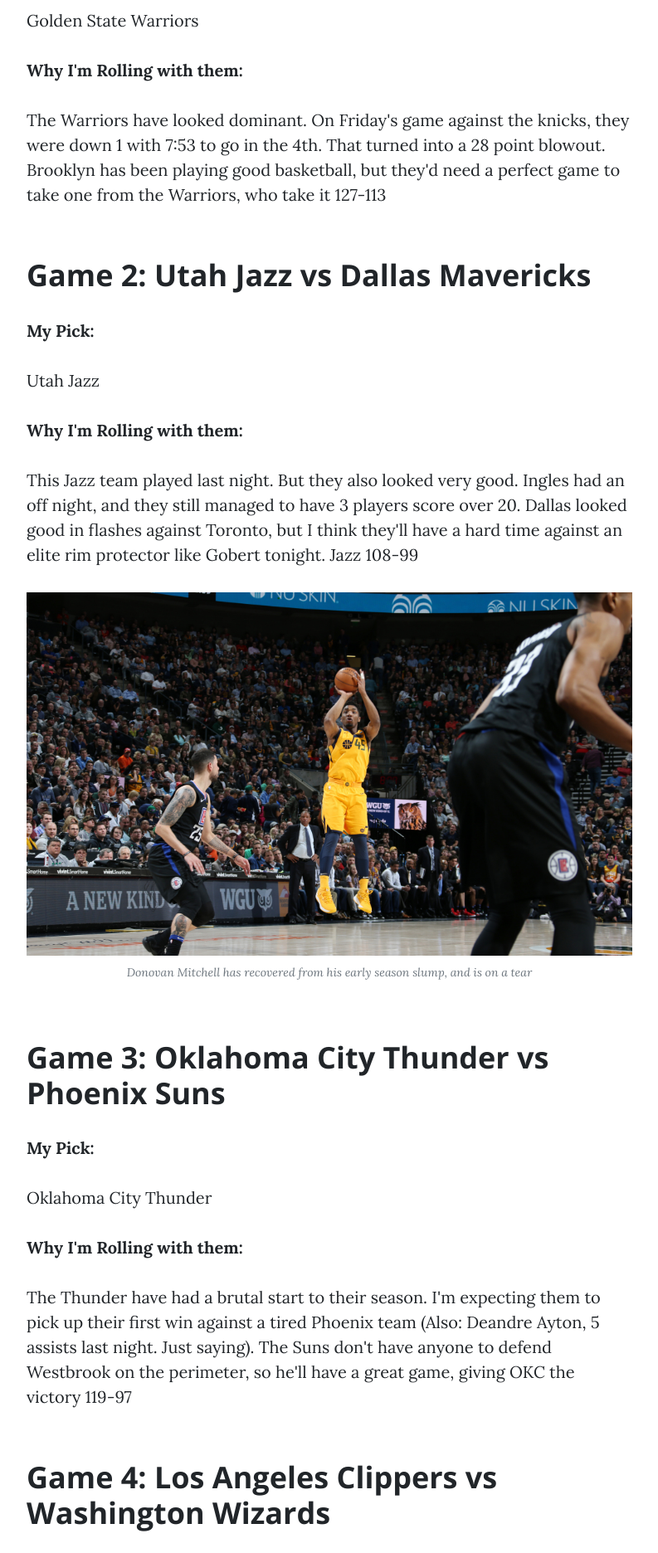
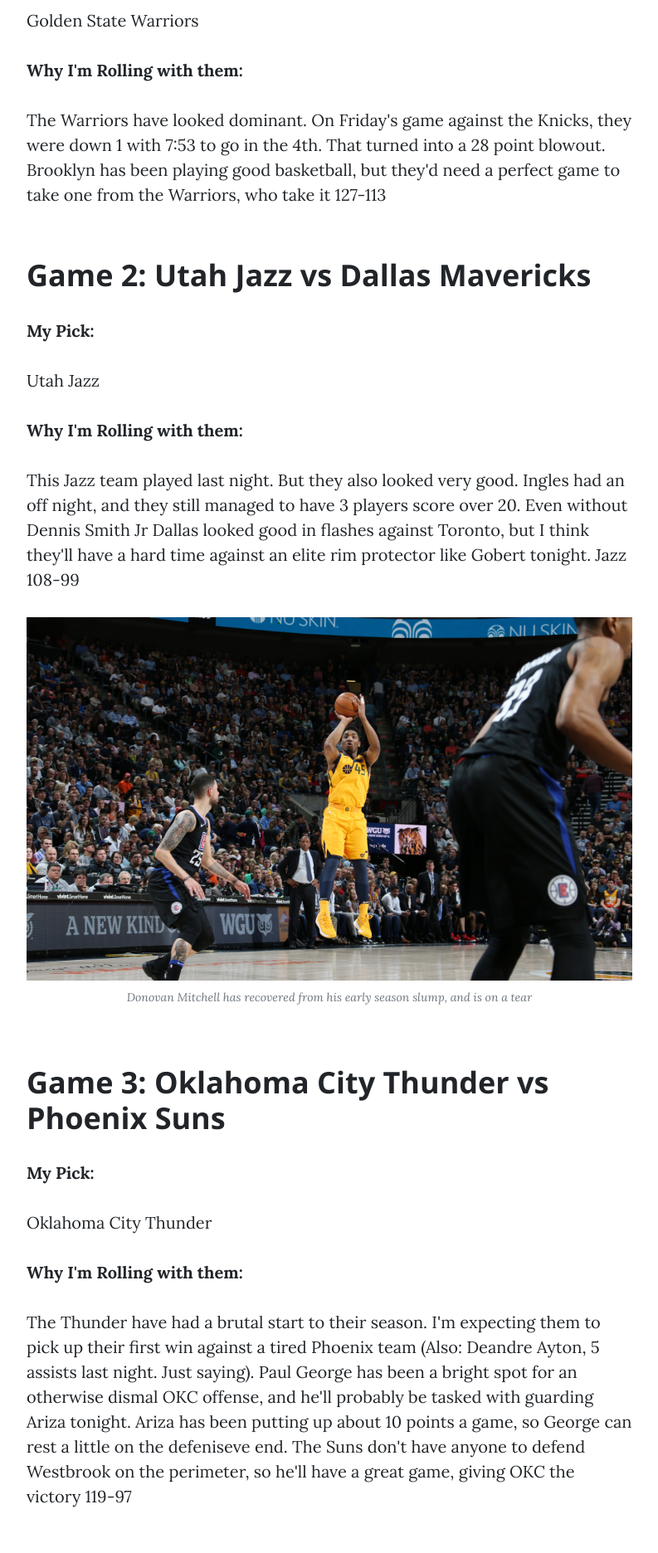
Before and after one commit to SamWorrod/SamWorrod.github.io, a website: page oct28post.html in a window 1280 px wide. Shown: the part 920-2792 px from the top of the page at 83% size, without its empty margins (243-1036 px from the left). Drawn offline with nearby package versions, Linux system fonts and the light colour scheme.

Commit message:
Fixed Wording and added more to some explanations

```diff
--- a/oct28post.html
+++ b/oct28post.html
@@ -75,21 +75,21 @@
 
             <h2 class="section-heading">Game 1: Golden State Warriors vs Brooklyn Nets</h2>
             <p style="font-weight: bold">My Pick:<p>Golden State Warriors</p>
-            <p style="font-weight: bold">Why I'm Rolling with them:</p>  <p>The Warriors have looked dominant. On Friday's game against the knicks, they were down 1 with 7:53 to go in the 4th. That turned into a 28 point blowout. Brooklyn has been playing good basketball, but they'd need a perfect game to take one from the Warriors, who take it 127-113</p>
+            <p style="font-weight: bold">Why I'm Rolling with them:</p>  <p>The Warriors have looked dominant. On Friday's game against the Knicks, they were down 1 with 7:53 to go in the 4th. That turned into a 28 point blowout. Brooklyn has been playing good basketball, but they'd need a perfect game to take one from the Warriors, who take it 127-113</p>
 
             <h2 class="section-heading">Game 2: Utah Jazz vs Dallas Mavericks</h2>
             <p style="font-weight: bold">My Pick:<p>Utah Jazz</p>
-            <p style="font-weight: bold">Why I'm Rolling with them:</p>  <p>This Jazz team played last night. But they also looked very good. Ingles had an off night, and they still managed to have 3 players score over 20. Dallas looked good in flashes against Toronto, but I think they'll have a hard time against an elite rim protector like Gobert tonight. Jazz 108-99</p>
+            <p style="font-weight: bold">Why I'm Rolling with them:</p>  <p>This Jazz team played last night. But they also looked very good. Ingles had an off night, and they still managed to have 3 players score over 20. Even without Dennis Smith Jr Dallas looked good in flashes against Toronto, but I think they'll have a hard time against an elite rim protector like Gobert tonight. Jazz 108-99</p>
             <img class="img-fluid" src="img/oct28mitchell.jpg" alt="">
             <span class="caption text-muted">Donovan Mitchell has recovered from his early season slump, and is on a tear</span>
 
             <h2 class="section-heading">Game 3: Oklahoma City Thunder vs Phoenix Suns</h2>
             <p style="font-weight: bold">My Pick:<p>Oklahoma City Thunder</p>
-            <p style="font-weight: bold">Why I'm Rolling with them:</p>  <p>The Thunder have had a brutal start to their season. I'm expecting them to pick up their first win against a tired Phoenix team (Also: Deandre Ayton, 5 assists last night. Just saying). The Suns don't have anyone to defend Westbrook on the perimeter, so he'll have a great game, giving OKC the victory 119-97</p>
+            <p style="font-weight: bold">Why I'm Rolling with them:</p>  <p>The Thunder have had a brutal start to their season. I'm expecting them to pick up their first win against a tired Phoenix team (Also: Deandre Ayton, 5 assists last night. Just saying). Paul George has been a bright spot for an otherwise dismal OKC offense, and he'll probably be tasked with guarding Ariza tonight. Ariza has been putting up about 10 points a game, so George can rest a little on the defeniseve end. The Suns don't have anyone to defend Westbrook on the perimeter, so he'll have a great game, giving OKC the victory 119-97</p>
 
             <h2 class="section-heading">Game 4: Los Angeles Clippers vs Washington Wizards</h2>
             <p style="font-weight: bold">My Pick:<p>Los Angeles Clippers</p>
-            <p style="font-weight: bold">Why I'm Rolling with them:</p>  <p>Fool me twice, shame on me. Washington has looked awful to start the season, and I gave them the benefit of the doubt vs the Kings. No more. The Clippers have better perimeter defenders in Bradley and Beverly, so the Wizards backcourt will have their work cut out for them. Howard is still out. Gortat revenge game as the Clippers take it 112-103</p>
+            <p style="font-weight: bold">Why I'm Rolling with them:</p>  <p>Fool me twice, shame on me. Washington has looked awful to start the season, and I gave them the benefit of the doubt vs the Kings. No more. The Clippers have better perimeter defenders in Bradley and Beverly, so the Wizards backcourt will have their work cut out for them. Howard is still out. As much as there's a lot of questions regarding this Wizards team once he gets back, their lack of rebounding is a real issue. Gortat revenge game as the Clippers take it 112-103</p>
 
           </div>
         </div>
```
